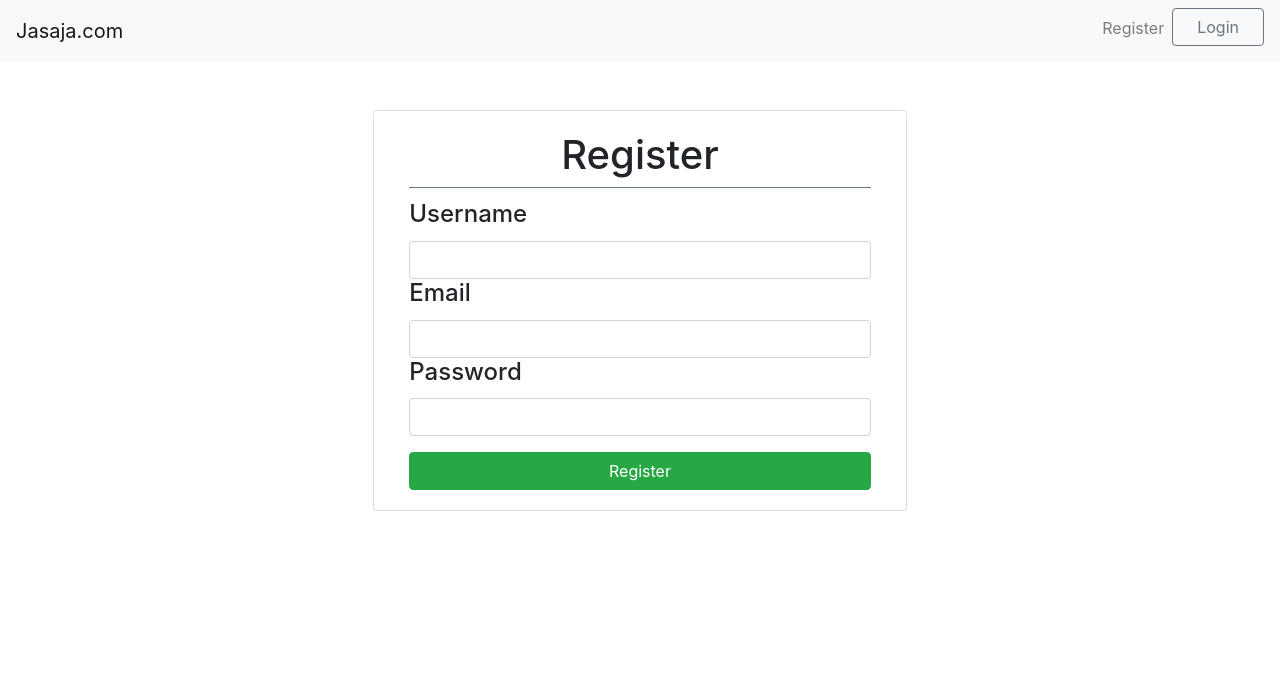
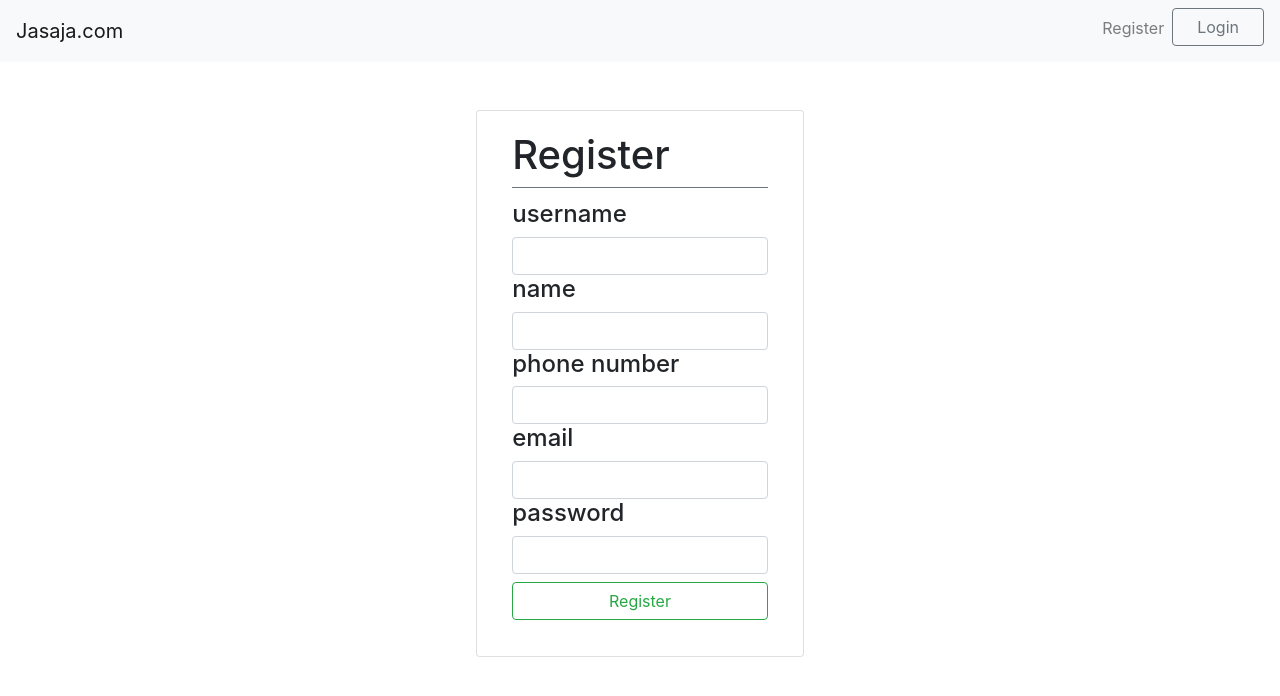
Before and after one commit to raditraksp/Project_Y_FrontEnd, a React (Create React App) app: page /register in a window 1280 px wide. Shown: the top 696 px of the page. Built offline with nearby package versions, Linux system fonts and the light colour scheme.

Commit message:
profile get avatar and logout

```diff
--- a/src/components/Header.jsx
+++ b/src/components/Header.jsx
@@ -1,8 +1,8 @@
-import React, {useState, useRef} from 'react'
+import React, {useState, useRef, useEffect} from 'react'
 import { useSelector, useDispatch } from 'react-redux';
 import {Link} from 'react-router-dom'
 import axios from '../config/api'
-import {loginAction} from '../config/redux/actions'
+import {loginAction,logoutAction} from '../config/redux/actions'
 import {
    Button,
    Collapse,
@@ -31,6 +31,7 @@ export default function Header() {
     const dispatch = useDispatch()
 
 
+
     const isToggle = () => setIsOpen((prevState) => !prevState)
     const funModal = () => setModal((prevState) => !prevState)
 
@@ -51,6 +52,11 @@ export default function Header() {
         .catch(err => alert(err.response.data.message))
         setModal((prevState) => !prevState)
   }
+
+  useEffect(() => {
+    renderNav()
+ }, [])
+
 
     const renderNav = () => {
         // Jika tidak login
@@ -86,7 +92,7 @@ export default function Header() {
 
                         <DropdownItem divider />
 
-                        <DropdownItem onClick={() => dispatch({type: 'LOGOUT_SUCCESS'})}>
+                        <DropdownItem onClick={logoutAction}>
                             Logout
                         </DropdownItem>
 
--- a/src/components/Register.jsx
+++ b/src/components/Register.jsx
@@ -1,83 +1,75 @@
-import React, { Component } from 'react'
-import axios from 'axios'
-
-class Register extends Component {
+import React, {useRef} from 'react'
+import axios from '../config/api'
+import {Redirect} from 'react-router-dom'
+import { useSelector } from 'react-redux'
 
 
-    onButtonClick = () => {
-        // Ambil value
-        let username = this.username.value
-        let email = this.email.value
-        let pswd = this.password.value
+export default function Register() {
+   const username = useSelector(state => state.auth.username)
 
-        // Simpan di json
-        // GET, POST, PUT, PATCH
-        let link = 'http://localhost:2022/users'
-        let data = {username, email, pswd}
+   const usernameRef = useRef()
+   const nameRef = useRef()
+   const emailRef = useRef()
+   const passwordRef = useRef()
+   const phone_numberRef = useRef()
 
-        // Get data
-        axios.get(link).then((res) => {
-            // Check duplicate data
-            // res.data = [{}, {}, {}]
-            // user = {username, email, pswd}
-            let takenUser = res.data.filter((user) => {
-                return user.username == username
-            })
+   const registerUser = (e) => {
+      e.preventDefault()
 
-            if(takenUser.length > 0){
-                return alert(`Username ${username} sudah terpakai`)
+      const username = usernameRef.current.value
+      const name = nameRef.current.value
+      const email = emailRef.current.value
+      const password = passwordRef.current.value
+      const phone_number = phone_numberRef.current.value
+
+      const body = {
+         username, name, email, password, phone_number
       }
 
-            let takenEmail = res.data.filter((user) => {
-                return user.email == email
+      axios.post('/register', body)
+         .then(res => {
+            alert(res.data.message)
          })
-
-            if(takenEmail.length > 0){
-                return alert(`Email ${email} sudah terpakai`)
+         .catch(err => {
+            alert(err.response.data.message)
+         })
    }
 
-            // Post data
-            axios.post(link, data).then((res) => {alert('Register berhasil')})
-
-        })
-
-    }
-
-
-    render() {
-        return (
-            <div className="container-fluid">
-                <div className="row">
-                <div className=" col-5 mx-auto mt-5 card">
-                    <div className="card-body">
-                        <div className="border-bottom border-secondary card-title text-center">
+   return !username ? (
+      <div className=" mt-5 row" >
+         <div className="card col-sm-3 mx-auto" >
+            <div className="card-body" >
+               <div className="border-bottom border-secondary card-title" >
                   <h1>Register</h1>
                </div>
+               <form onSubmit={registerUser} className="form-group" >
+                  <div>
+                     <h4>username</h4>
+                     <input className="form-control" ref={usernameRef} type="text"/>
+                  </div>
+                  <div>
+                     <h4>name</h4>
+                     <input className="form-control" ref={nameRef} type="text"/>
+                  </div>
+                  <div>
+                     <h4>phone number</h4>
+                     <input className="form-control" ref={phone_numberRef} type="text"/>
+                  </div>
+                  <div>
+                     <h4>email</h4>
+                     <input className="form-control" ref={emailRef} type="email"/>
+                  </div>
+                  <div>
+                     <h4>password</h4>
+                     <input className="form-control" ref={passwordRef} type="password"/>
+                  </div>
 
-                        <form className='form-group'>
-                            <div className="card-title ">
-                                <h4>Username</h4>
-                            </div>
-                            <input ref={(input) => {this.username = input}} type='text' className='form-control' required/>
-
-                            <div className="card-title ">
-                                <h4>Email</h4>
-                            </div>
-                            <input ref={(input) => {this.email = input}} type='text' className='form-control' required/>
-
-                            <div className="card-title ">
-                                <h4>Password</h4>
-                            </div>
-                            <input ref={(input) => {this.password = input}} type='password' className='form-control'/>
+                  <input onClick={registerUser} className="btn btn-block btn-outline-success mt-2" type="submit" value="Register"/>
                </form>
-
-                        <button className="btn btn-success btn-block" onClick={this.onButtonClick}>Register</button>
             </div>
          </div>
       </div>
-            </div>
+   ): (
+      <Redirect to='/' />
    )
 }
-}
-
-export default Register
--- a/src/config/redux/actions/index.js
+++ b/src/config/redux/actions/index.js
@@ -4,3 +4,9 @@ export const loginAction = (data) => {
    localStorage.setItem('user',JSON.stringify(data))
    return { type: 'LOGIN_SUCCESS', payload: data }
 }
+
+export const logoutAction = () => {
+
+   localStorage.removeItem('user')
+   return { type: 'LOGOUT_SUCCESS'}
+}
```
Lines whose indentation alone changed are shown as unchanged.
